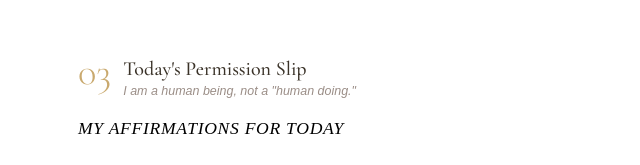
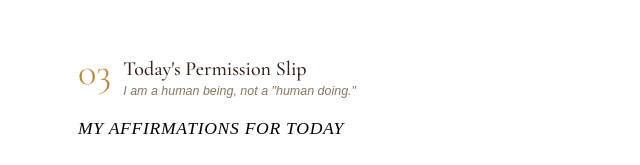
Before and after one commit to tkdbrad03/tmacinspired-site, a plain HTML site: page daily-permission-slip.html in a window 1280 px wide. Shown: the part 1467-1632 px from the top of the page, 250-890 px from the left. Drawn offline with nearby package versions, Linux system fonts and the light colour scheme.

Commit message:
Update daily-permission-slip.html

```diff
--- a/daily-permission-slip.html
+++ b/daily-permission-slip.html
@@ -1,5 +1,4 @@
 <!DOCTYPE html>
-
 <html lang="en">
 <head>
 <meta charset="UTF-8">
@@ -8,18 +7,18 @@
 <link href="https://fonts.googleapis.com/css2?family=Cormorant+Garamond:ital,wght@0,300;0,400;0,500;1,300;1,400&family=DM+Sans:wght@300;400;500&display=swap" rel="stylesheet">
 <style>
   :root {
-    --cream: #FAF7F2;
-    --warm-white: #FDF9F4;
-    --sage: #8FAF8C;
-    --sage-light: #C4D9C2;
-    --blush: #E8C4B0;
-    --blush-light: #F5E6DC;
-    --gold: #C9A96E;
-    --gold-light: #EDD9B5;
-    --text-dark: #3A3228;
-    --text-mid: #6B5D52;
-    --text-light: #9B8E87;
-    --shadow: rgba(58, 50, 40, 0.08);
+    --cream: #F5ECD9;
+    --warm-white: #FBF4E8;
+    --sage: #4A8C5C;
+    --sage-light: #A8D4B0;
+    --blush: #D4856A;
+    --blush-light: #F0C4B0;
+    --gold: #B8873A;
+    --gold-light: #DDB96A;
+    --text-dark: #2C2018;
+    --text-mid: #5A4430;
+    --text-light: #8C7560;
+    --shadow: rgba(58, 50, 40, 0.14);
   }
 
 - { margin: 0; padding: 0; box-sizing: border-box; }
@@ -42,7 +41,7 @@ top: -50%;
 right: -20%;
 width: 70vw;
 height: 100vh;
-background: radial-gradient(ellipse at center, #F0EAE0 0%, transparent 70%);
+background: radial-gradient(ellipse at center, #EDD5B0 0%, transparent 70%);
 pointer-events: none;
 z-index: 0;
 }
@@ -53,7 +52,7 @@ bottom: -20%;
 left: -10%;
 width: 60vw;
 height: 80vh;
-background: radial-gradient(ellipse at center, #E8EDE5 0%, transparent 70%);
+background: radial-gradient(ellipse at center, #B8D4B8 0%, transparent 70%);
 pointer-events: none;
 z-index: 0;
 }
```
